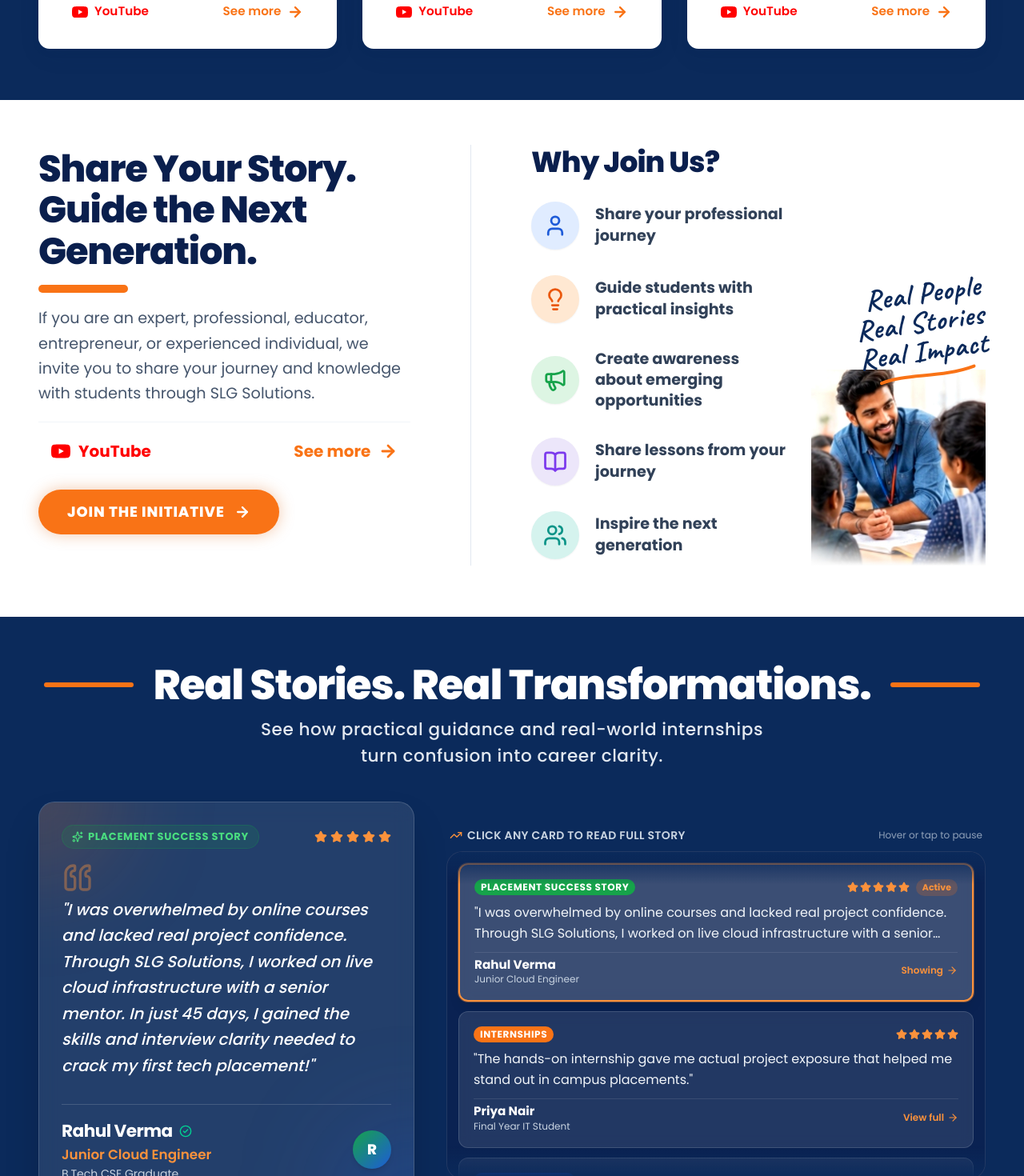
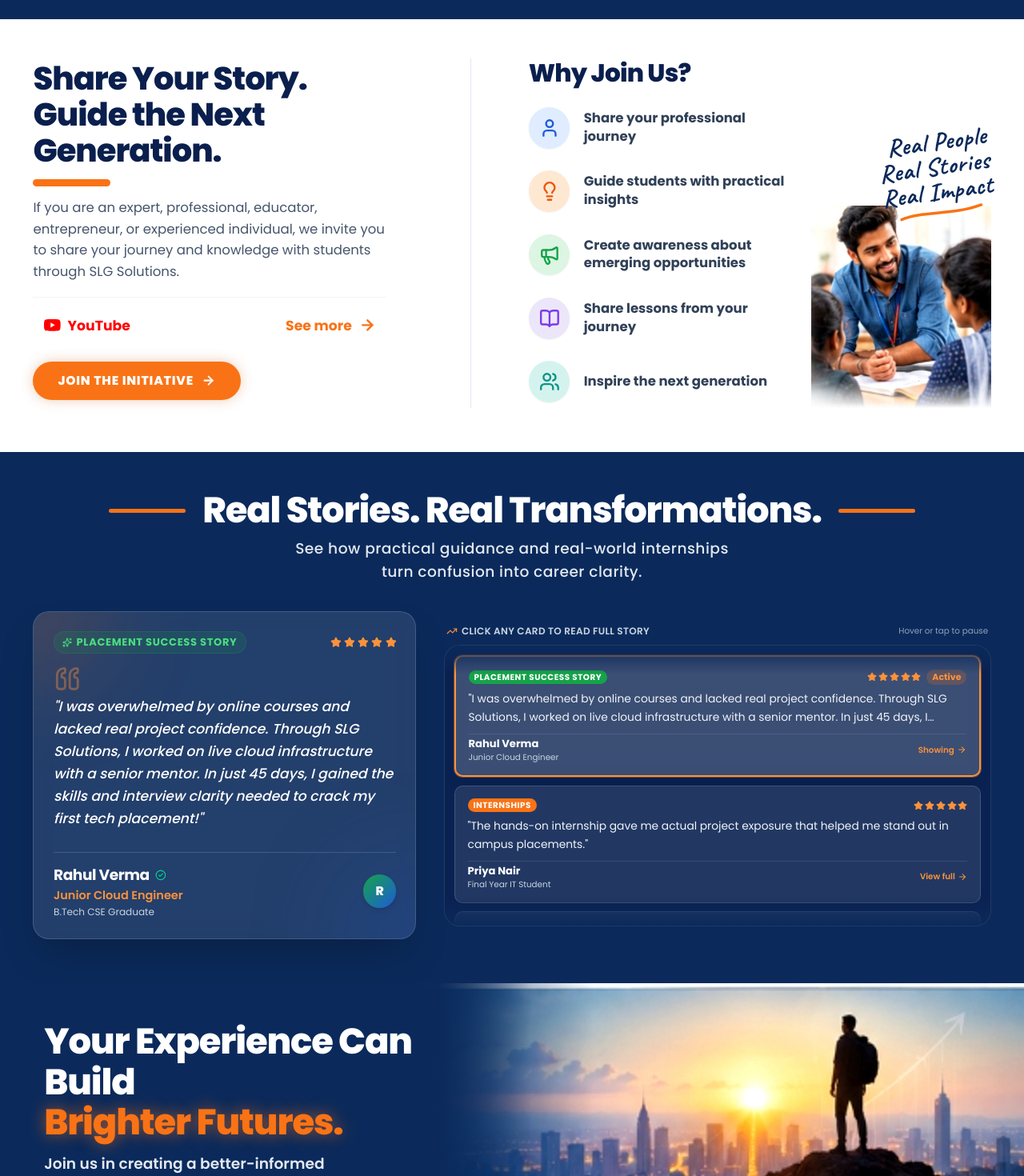
Before and after one commit to rashmi-ranjan-sahoo-dev/slg, a React (Vite) app: page / in a window 1280 px wide. Shown: the part 1120-2590 px from the top of the page at 80% size. Built offline with nearby package versions, Linux system fonts and the light colour scheme; the HTML template or start-up script is replaced by a standard one.

Commit message:
feat: implement viewport height-aware fluid root scaling so all sections fit completely inside laptop and desktop screens

```diff
--- a/src/components/ClosingBanner.jsx
+++ b/src/components/ClosingBanner.jsx
@@ -80,7 +80,7 @@ export default function ClosingBanner() {
     <section
       id="closing-banner"
       ref={bannerRef}
-      className="relative min-h-[240px] sm:min-h-[260px] md:min-h-[270px] lg:min-h-[290px] xl:min-h-[340px] overflow-hidden flex items-center bg-[#0B2A5B] w-full"
+      className="relative min-h-[15rem] sm:min-h-[16.5rem] md:min-h-[17rem] lg:min-h-[18rem] xl:min-h-[21rem] overflow-hidden flex items-center bg-[#0B2A5B] w-full"
     >
       {/* Background Skyline Image with Hiker, Sunset, and Skyline - Pinned to right */}
       <div className="absolute inset-0 w-full h-full overflow-hidden">
--- a/src/components/ShareStory.jsx
+++ b/src/components/ShareStory.jsx
@@ -232,7 +232,7 @@ export default function ShareStory() {
           <div className="lg:col-span-1 hidden lg:flex justify-center h-full self-stretch">
             <div
               ref={dividerRef}
-              className="w-[1.5px] h-full min-h-[380px] bg-slate-200"
+              className="w-[1.5px] h-full min-h-[22rem] bg-slate-200"
             />
           </div>
           <div className="lg:hidden w-full h-[1.5px] bg-slate-200 my-4" />
--- a/src/components/Testimonials.jsx
+++ b/src/components/Testimonials.jsx
@@ -270,7 +270,7 @@ export default function Testimonials() {
           <div className="md:col-span-5 flex flex-col">
             <div
               ref={spotlightRef}
-              className="relative bg-white/10 backdrop-blur-md rounded-[16px] sm:rounded-[20px] p-4 sm:p-6 md:p-6 lg:p-5 xl:p-7 border border-white/15 shadow-2xl flex flex-col justify-between flex-grow overflow-hidden min-h-0 sm:min-h-[340px] lg:min-h-[350px] xl:min-h-[400px]"
+              className="relative bg-white/10 backdrop-blur-md rounded-[16px] sm:rounded-[20px] p-4 sm:p-6 md:p-6 lg:p-5 xl:p-7 border border-white/15 shadow-2xl flex flex-col justify-between flex-grow overflow-hidden min-h-0 sm:min-h-[21.5rem] lg:min-h-[22rem] xl:min-h-[25rem]"
             >
               {/* Background Ambient Glow Accents */}
               <div className="absolute -top-24 -left-24 w-48 h-48 bg-orange-500/20 rounded-full blur-3xl pointer-events-none" />
@@ -366,7 +366,7 @@ export default function Testimonials() {
               onMouseLeave={() => setIsPaused(false)}
               onTouchStart={() => setIsPaused(true)}
               onTouchEnd={() => setIsPaused(false)}
-              className="relative max-h-[350px] sm:max-h-[380px] md:max-h-[350px] lg:max-h-[360px] xl:max-h-[410px] overflow-hidden rounded-[20px] bg-[#0A1F4D]/60 border border-white/10 p-3 sm:p-3.5"
+              className="relative max-h-[22rem] sm:max-h-[24rem] md:max-h-[22rem] lg:max-h-[22.5rem] xl:max-h-[25.5rem] overflow-hidden rounded-[20px] bg-[#0A1F4D]/60 border border-white/10 p-3 sm:p-3.5"
             >
               {/* Gradient masks for smooth fade at top and bottom */}
               <div className="absolute top-0 left-0 right-0 h-8 sm:h-10 bg-gradient-to-b from-[#0B2A5B] to-transparent z-10 pointer-events-none" />
--- a/src/index.css
+++ b/src/index.css
@@ -36,6 +36,37 @@
   html {
     font-family: var(--font-sans);
     color: var(--color-slate-text);
+    /* Mobile baseline (strictly 16px to protect mobile screens) */
+    font-size: 16px;
+  }
+
+  /* Tablet, Laptop, and Desktop screens: Fluid root font-size scaling */
+  @media (min-width: 768px) {
+    html {
+      /* Scales fluidly with both viewport width and height so full sections fit */
+      font-size: clamp(12.5px, min(1vw + 1px, 1.85vh), 16px);
+    }
+  }
+
+  /* Laptops with compact vertical height (14" / 16" with browser bars / Windows display scaling) */
+  @media (min-width: 768px) and (max-height: 750px) {
+    html {
+      font-size: clamp(11.5px, 1.85vh, 13.5px);
+    }
+  }
+
+  /* Extreme short vertical viewports (< 640px, e.g. 150% display scaling on 1080p) */
+  @media (min-width: 768px) and (max-height: 640px) {
+    html {
+      font-size: clamp(11px, 1.8vh, 12.5px);
+    }
+  }
+
+  /* Ultra-wide / Large Desktop Monitors (27" QHD / 4K with width >= 2200px and height >= 1100px) */
+  @media (min-width: 2200px) and (min-height: 1100px) {
+    html {
+      font-size: clamp(16px, 0.95vw, 18px);
+    }
   }
 
   body {
```
